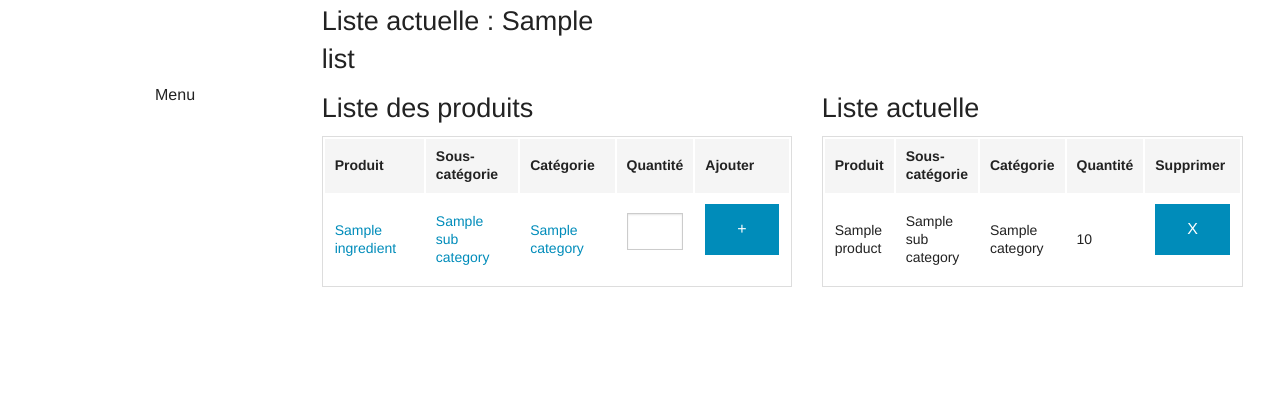
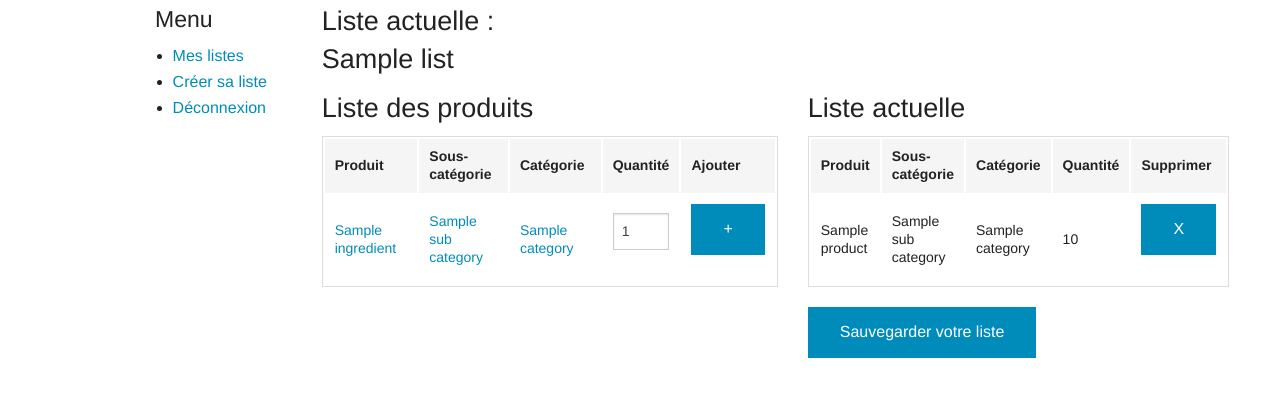
Before and after one commit to Nekikool/Listcourse, a Django app: template Listcourse/templates/ingredient/listView.html in a window 1280 px wide. Shown: the top 397 px of the page. Run offline with Django 3.2, Linux system fonts and the light colour scheme; the template is opened without the code that fills it: most values are stand-ins (such as "Sample title", 1, 10 or a date in 2020); parts of the project's set-up code (start-up, migrations or seed data) failed here and were passed over.

Commit message:
Add the 'save current list' function

```diff
--- a/Listcourse/templates/ingredient/listView.html
+++ b/Listcourse/templates/ingredient/listView.html
@@ -2,6 +2,10 @@
 {% load static %}
 {% block content %}
 
+
+<div class="row fullWidth">
+    {% include 'menu.html' %}
+    <div class="large-10 columns">
         <div class="row fullWidth" id="rowTop">
         {% for message in messages %}
                 <div data-alert class="alert-box {{message.tags}} radius">
@@ -11,8 +15,7 @@
             {% endfor %}
         </div>
         <div class="row fullWidth">
-
-    <div class="large-4 large-offset-2 columns">
+            <div class="large-4 columns">
                 {% if not myList %}
                     <h3>Créer une liste</h3>
                     <form method="post" action="{% url 'createList' %}">
@@ -32,9 +35,8 @@
             </div>
         </div>
         <div class="row fullWidth">
-    <div class="large-2 columns">Menu</div>
-    <div class="large-{% if myList %}6{% else %}10{% endif %} columns">
-        <h3>Liste des produits<h3>
+            <div class="large-{% if myList %}7{% else %}12{% endif %} columns">
+                <h3>Liste des produits</h3>
                 <table>
                     <thead>
                         <tr>
@@ -57,7 +59,7 @@
                                     <form method="POST" action="" onsubmit="addProductAjax(this);return false;">
                                             {% csrf_token %}
                                         <input type="hidden" name="productId" value="{{ingredient.id}}" />
-                                <td><input type="number" name="quantity" /></td>
+                                        <td><input type="number" name="quantity" value="1" /></td>
                                         <td><input class="button" type="submit" value="+" /></td>
                                     </form>
                                 {% endif %}
@@ -67,7 +69,7 @@
                 </table>
             </div>
             {% if myList %}
-        <div class="large-4 columns">
+                <div class="large-5 columns">
                     <h3>Liste actuelle</h3>
                     <table id="currentListTable">
                       <thead>
@@ -92,8 +94,11 @@
                         {% endfor %}
                       </tbody>
                     </table>
+                    <a class="button info" href="{% url 'saveCurrentList' myList.id %}">Sauvegarder votre liste</a>
                 </div>
             {% endif %}
+        </div>
+    </div>
 </div>
 
 {% endblock %}
```
Also changed, not shown: Listcourse/ingredient/views.py (+20 -5 lines). Lines whose indentation alone changed are shown as unchanged.
